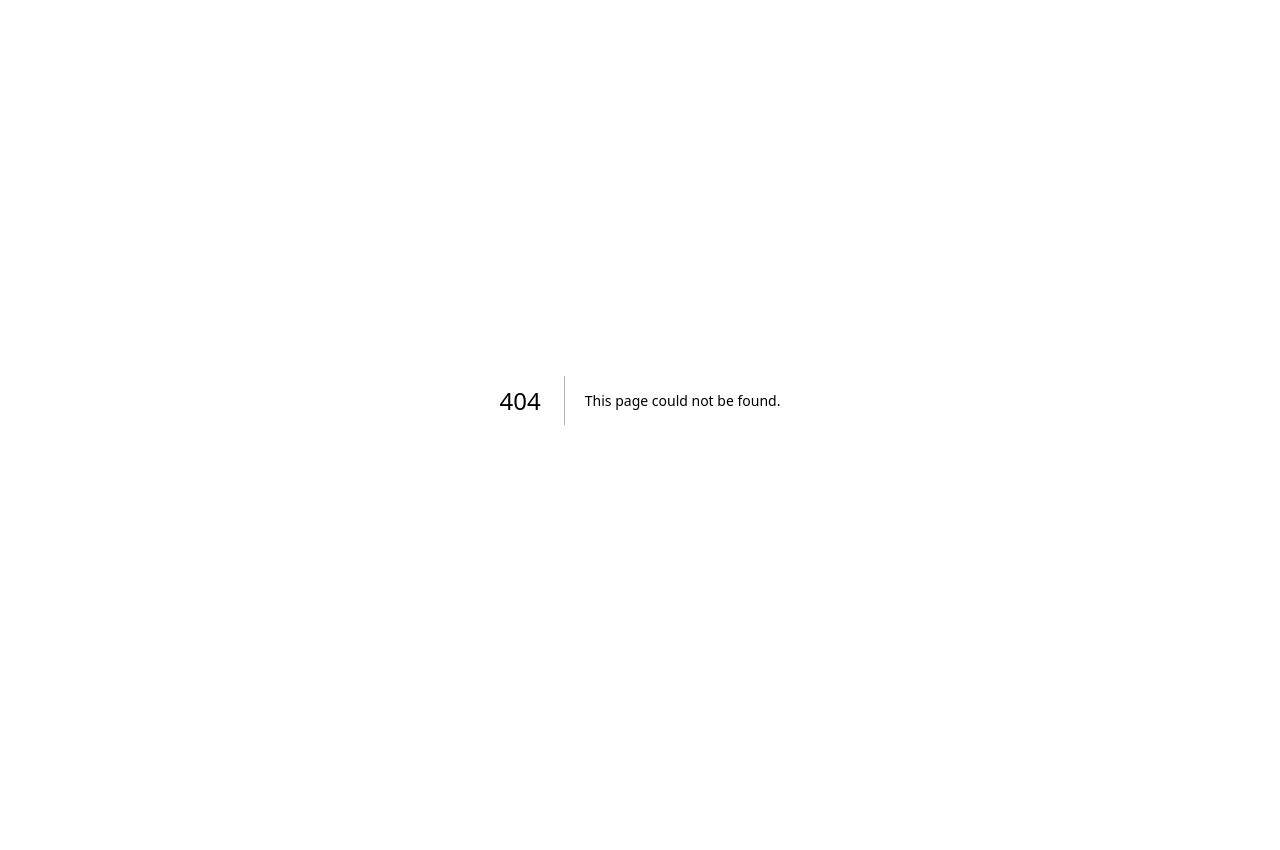
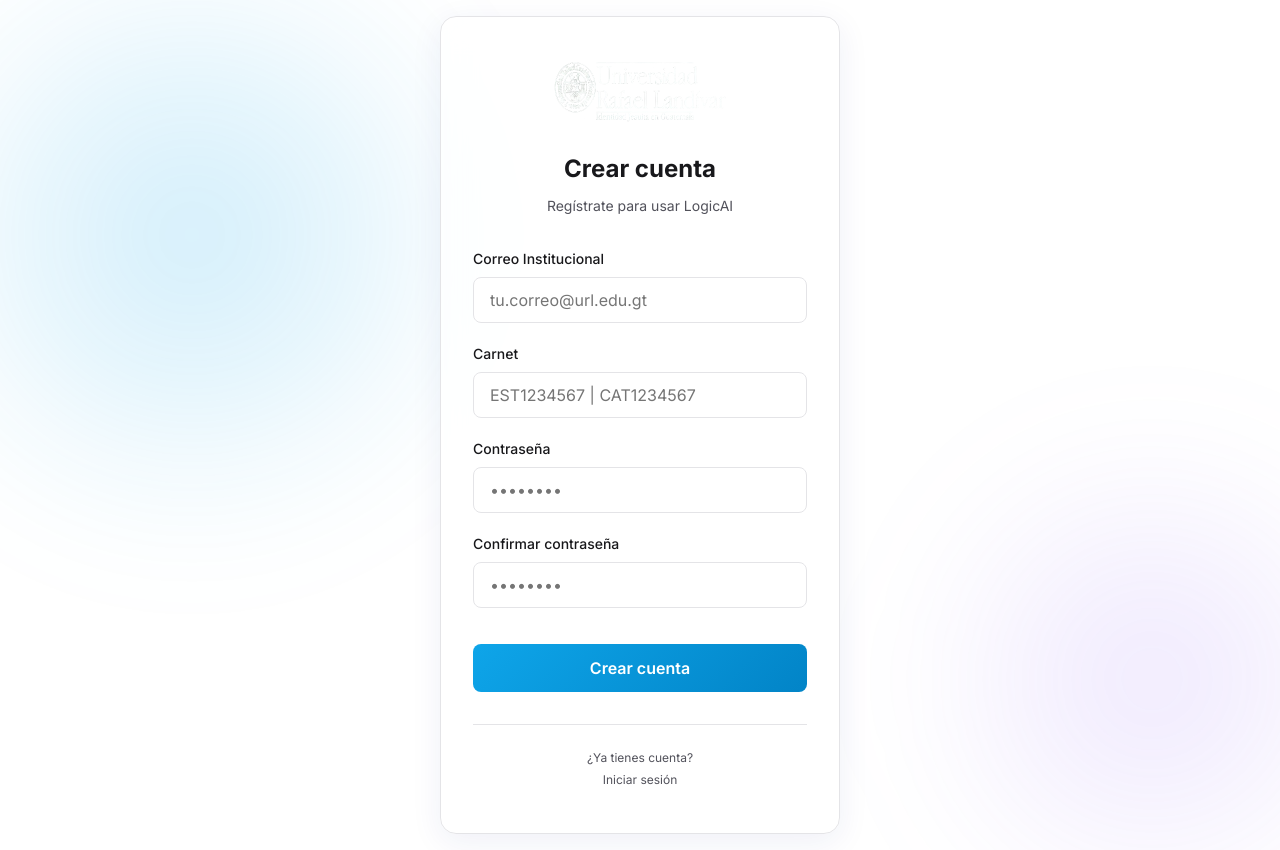
Before and after one commit to deam1602/agente-tutor-ia, a Next.js app: page /register in a window 1280 px wide. Before the commit this address had no page. Before the commit the page ends 800 px from the top, so only its background shows below. Built offline with nearby package versions, Linux system fonts and the light colour scheme; no server answers.

Commit message:
feat: add user registration and login

```diff
--- /dev/null
+++ b/app/register/page.tsx
@@ -0,0 +1,190 @@
+'use client';
+
+import { useState } from 'react';
+import { useRouter } from 'next/navigation';
+import Link from 'next/link';
+import Image from 'next/image';
+import styles from '../login/Login.module.css';
+import { supabase } from '@/lib/supabase';
+import { normalizeCarnet, validateCarnet, getRoleFromCarnet, validateInstitutionalEmail } from '@/lib/auth';
+
+export default function RegisterPage() {
+  const router = useRouter();
+
+  const [email, setEmail] = useState('');
+  const [carnet, setCarnet] = useState('');
+  const [password, setPassword] = useState('');
+  const [confirmPassword, setConfirmPassword] = useState('');
+  const [error, setError] = useState('');
+  const [success, setSuccess] = useState('');
+  const [isLoading, setIsLoading] = useState(false);
+
+  const handleRegister = async (e: React.FormEvent) => {
+    e.preventDefault();
+    setError('');
+    setSuccess('');
+    setIsLoading(true);
+
+    try {
+      const normalizedEmail = email.trim().toLowerCase();
+      const normalizedCarnet = normalizeCarnet(carnet);
+
+      if (!validateInstitutionalEmail(normalizedEmail)) {
+        setError('Debes usar un correo institucional válido (@correo.url.edu.gt o @url.edu.gt).');
+        setIsLoading(false);
+        return;
+      }
+
+      if (!validateCarnet(normalizedCarnet)) {
+        setError('El carnet debe tener formato EST1234567 o CAT1234567.');
+        setIsLoading(false);
+        return;
+      }
+
+      if (password !== confirmPassword) {
+        setError('Las contraseñas no coinciden.');
+        setIsLoading(false);
+        return;
+      }
+
+      if (password.length < 6) {
+        setError('La contraseña debe tener al menos 6 caracteres.');
+        setIsLoading(false);
+        return;
+      }
+
+      const role = getRoleFromCarnet(normalizedCarnet);
+
+      if (!role) {
+        setError('No se pudo determinar el rol a partir del carnet.');
+        setIsLoading(false);
+        return;
+      }
+
+      const { data, error: signUpError } = await supabase.auth.signUp({
+        email: normalizedEmail,
+        password,
+      });
+
+      if (signUpError || !data.user) {
+        setError(signUpError?.message || 'No se pudo crear la cuenta.');
+        setIsLoading(false);
+        return;
+      }
+
+      const { error: profileError } = await supabase.from('profiles').insert([
+        {
+          id: data.user.id,
+          email: normalizedEmail,
+          carnet: normalizedCarnet,
+          role,
+        },
+      ]);
+
+      if (profileError) {
+        setError('La cuenta fue creada, pero no se pudo guardar el perfil.');
+        setIsLoading(false);
+        return;
+      }
+
+      setSuccess('Cuenta creada correctamente. Ahora puedes iniciar sesión.');
+      setTimeout(() => {
+        router.push('/login');
+      }, 1200);
+    } catch {
+      setError('Ocurrió un error al crear la cuenta.');
+    } finally {
+      setIsLoading(false);
+    }
+  };
+
+  return (
+    <div className={styles.container}>
+      <div className={styles.backgroundEffects}>
+        <div className={styles.blob1}></div>
+        <div className={styles.blob2}></div>
+      </div>
+
+      <div className={styles.loginCard}>
+        <div className={styles.header}>
+          <div className={styles.logoWrapper}>
+            <Image
+              src="/logo.png"
+              alt="Universidad Rafael Landívar"
+              width={220}
+              height={70}
+              style={{ objectFit: 'contain' }}
+              priority
+            />
+          </div>
+          <h1 className={styles.title}>Crear cuenta</h1>
+          <p className={styles.subtitle}>Regístrate para usar LogicAI</p>
+        </div>
+
+        <form className={styles.form} onSubmit={handleRegister}>
+          {error && <div className={styles.errorMessage}>{error}</div>}
+          {success && <div className={styles.errorMessage} style={{ color: '#7CFFB2', borderColor: '#7CFFB2' }}>{success}</div>}
+
+          <div className={styles.inputGroup}>
+            <label htmlFor="email">Correo Institucional</label>
+            <input
+              type="email"
+              id="email"
+              placeholder="tu.correo@url.edu.gt"
+              value={email}
+              onChange={(e) => setEmail(e.target.value)}
+              required
+            />
+          </div>
+
+          <div className={styles.inputGroup}>
+            <label htmlFor="carnet">Carnet</label>
+            <input
+              type="text"
+              id="carnet"
+              placeholder="EST1234567 | CAT1234567"
+              value={carnet}
+              onChange={(e) => setCarnet(e.target.value.toUpperCase())}
+              required
+            />
+          </div>
+
+          <div className={styles.inputGroup}>
+            <label htmlFor="password">Contraseña</label>
+            <input
+              type="password"
+              id="password"
+              placeholder="••••••••"
+              value={password}
+              onChange={(e) => setPassword(e.target.value)}
+              required
+            />
+          </div>
+
+          <div className={styles.inputGroup}>
+            <label htmlFor="confirmPassword">Confirmar contraseña</label>
+            <input
+              type="password"
+              id="confirmPassword"
+              placeholder="••••••••"
+              value={confirmPassword}
+              onChange={(e) => setConfirmPassword(e.target.value)}
+              required
+            />
+          </div>
+
+          <button type="submit" className={styles.submitBtn} disabled={isLoading}>
+            {isLoading ? 'Creando cuenta...' : 'Crear cuenta'}
+          </button>
+        </form>
+
+        <div className={styles.demoHints}>
+          <p>¿Ya tienes cuenta?</p>
+          <p>
+            <Link href="/login">Iniciar sesión</Link>
+          </p>
+        </div>
+      </div>
+    </div>
+  );
+}
--- a/components/layout/Header.tsx
+++ b/components/layout/Header.tsx
@@ -43,8 +43,8 @@ export default function Header() {
   }, []);
 
   const handleLogout = async () => {
+    await supabase.auth.signOut();
     localStorage.removeItem('currentUser');
-    await supabase.auth.signOut();
     router.push('/login');
   };
 
--- /dev/null
+++ b/lib/auth.ts
@@ -0,0 +1,26 @@
+export type UserRole = 'student' | 'admin';
+
+export function normalizeCarnet(carnet: string): string {
+  return carnet.trim().toUpperCase();
+}
+
+export function validateCarnet(carnet: string): boolean {
+  const normalized = normalizeCarnet(carnet);
+  return /^(EST|CAT)\d{7}$/.test(normalized);
+}
+
+export function getRoleFromCarnet(carnet: string): UserRole | null {
+  const normalized = normalizeCarnet(carnet);
+
+  if (!validateCarnet(normalized)) return null;
+
+  if (normalized.startsWith('EST')) return 'student';
+  if (normalized.startsWith('CAT')) return 'admin';
+
+  return null;
+}
+
+export function validateInstitutionalEmail(email: string): boolean {
+  const normalized = email.trim().toLowerCase();
+  return /^[A-Za-z0-9._%+-]+@(correo\.url\.edu\.gt|url\.edu\.gt)$/.test(normalized);
+}
```
Also changed, not shown: app/login/page.tsx (+66 -25 lines).
